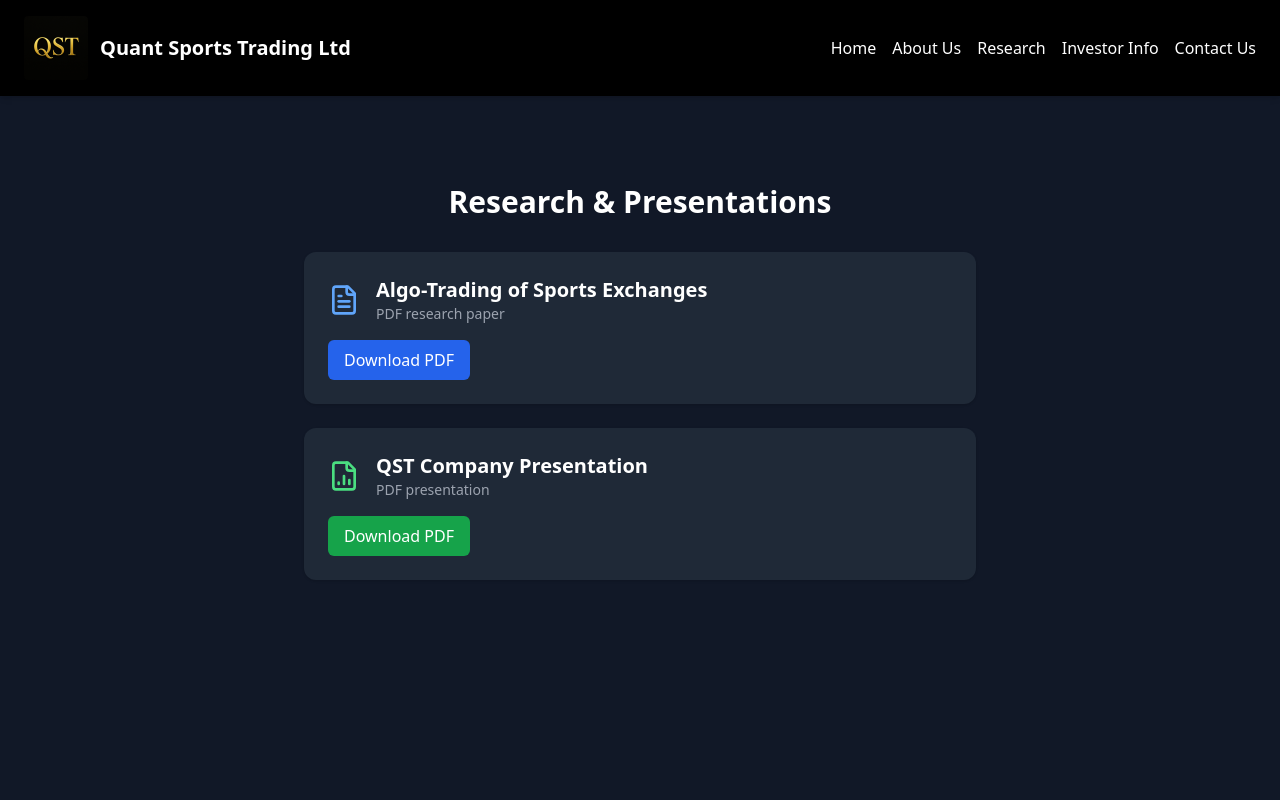
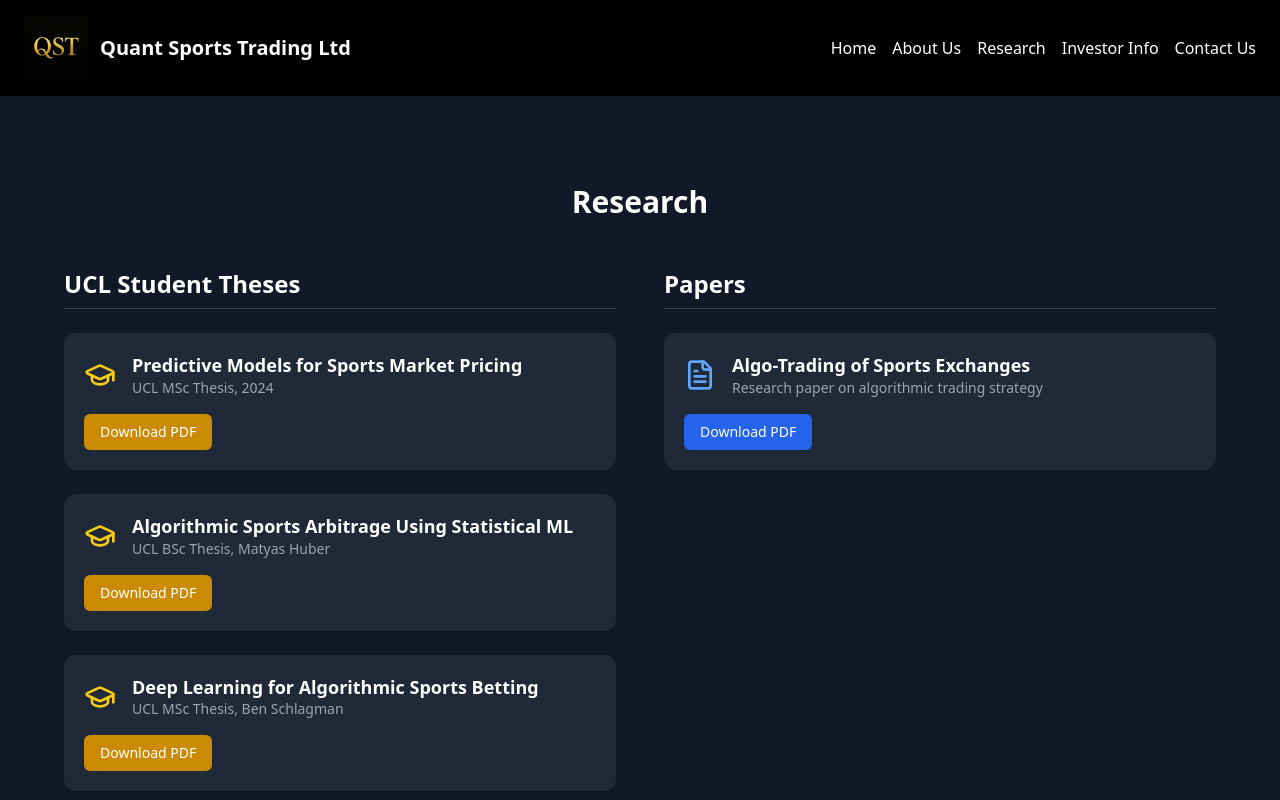
Before and after one commit to KevinMcLeanWAC/QST-website, a React (Vite) app: page /research in a window 1280 px wide. Shown: the top 800 px of the page. Built offline with nearby package versions, Linux system fonts and the light colour scheme.

Commit message:
Add Deep Learning thesis by Ben Schlagman to UCL Student Theses

```diff
--- a/src/ResearchPage.jsx
+++ b/src/ResearchPage.jsx
@@ -1,50 +1,113 @@
 import React from 'react';
-import { FileText, FileBarChart2 } from 'lucide-react';
+import { FileText, GraduationCap } from 'lucide-react';
 
 export default function ResearchPage() {
   return (
     <div className="min-h-screen bg-gray-900 text-white px-6 py-16">
-      <h1 className="text-3xl font-bold mb-8 text-center">Research & Presentations</h1>
+      <h1 className="text-3xl font-bold mb-12 text-center">Research</h1>
 
-      <div className="max-w-2xl mx-auto space-y-6">
-        {/* Research Paper */}
-        <div className="bg-gray-800 p-6 rounded-xl shadow hover:shadow-lg transition">
+      <div className="max-w-6xl mx-auto grid grid-cols-1 md:grid-cols-2 gap-12">
+        {/* === UCL Student Theses === */}
+        <div>
+          <h2 className="text-2xl font-semibold mb-6 border-b border-gray-700 pb-2">
+            UCL Student Theses
+          </h2>
+
+          <div className="space-y-6">
+            {/* Thesis 1 */}
+            <div className="bg-gray-800 p-5 rounded-xl shadow hover:shadow-lg transition">
+              <div className="flex items-center space-x-4">
+                <GraduationCap className="w-8 h-8 text-yellow-400" />
+                <div>
+                  <h3 className="text-lg font-semibold leading-snug">
+                    Predictive Models for Sports Market Pricing
+                  </h3>
+                  <p className="text-gray-400 text-sm">UCL MSc Thesis, 2024</p>
+                </div>
+              </div>
+              <a
+                href="/docs/ucl-thesis-sports-pricing.pdf"
+                target="_blank"
+                rel="noopener noreferrer"
+                className="inline-block mt-4 bg-yellow-600 hover:bg-yellow-700 text-white px-4 py-2 rounded-md text-sm"
+              >
+                Download PDF
+              </a>
+            </div>
+
+            {/* Thesis 2 */}
+            <div className="bg-gray-800 p-5 rounded-xl shadow hover:shadow-lg transition">
+              <div className="flex items-center space-x-4">
+                <GraduationCap className="w-8 h-8 text-yellow-400" />
+                <div>
+                  <h3 className="text-lg font-semibold leading-snug">
+                    Algorithmic Sports Arbitrage Using Statistical ML
+                  </h3>
+                  <p className="text-gray-400 text-sm">UCL BSc Thesis, Matyas Huber</p>
+                </div>
+              </div>
+              <a
+                href="/docs/Algorithmic-Sports-Arbitrage-Matyas-Huber.pdf"
+                target="_blank"
+                rel="noopener noreferrer"
+                className="inline-block mt-4 bg-yellow-600 hover:bg-yellow-700 text-white px-4 py-2 rounded-md text-sm"
+              >
+                Download PDF
+              </a>
+            </div>
+
+            {/* Thesis 3 */}
+            <div className="bg-gray-800 p-5 rounded-xl shadow hover:shadow-lg transition">
+              <div className="flex items-center space-x-4">
+                <GraduationCap className="w-8 h-8 text-yellow-400" />
+                <div>
+                  <h3 className="text-lg font-semibold leading-snug">
+                    Deep Learning for Algorithmic Sports Betting
+                  </h3>
+                  <p className="text-gray-400 text-sm">UCL MSc Thesis, Ben Schlagman</p>
+                </div>
+              </div>
+              <a
+                href="/docs/Deep-Learning-for-Algorithmic-Sports-Betting-MSc-Thesis-Ben-Schlagman.pdf"
+                target="_blank"
+                rel="noopener noreferrer"
+                className="inline-block mt-4 bg-yellow-600 hover:bg-yellow-700 text-white px-4 py-2 rounded-md text-sm"
+              >
+                Download PDF
+              </a>
+            </div>
+          </div>
+        </div>
+
+        {/* === Papers === */}
+        <div>
+          <h2 className="text-2xl font-semibold mb-6 border-b border-gray-700 pb-2">
+            Papers
+          </h2>
+
+          <div className="space-y-6">
+            <div className="bg-gray-800 p-5 rounded-xl shadow hover:shadow-lg transition">
               <div className="flex items-center space-x-4">
                 <FileText className="w-8 h-8 text-blue-400" />
                 <div>
-              <h2 className="text-xl font-semibold">Algo-Trading of Sports Exchanges</h2>
-              <p className="text-gray-400 text-sm">PDF research paper</p>
+                  <h3 className="text-lg font-semibold leading-snug">
+                    Algo-Trading of Sports Exchanges
+                  </h3>
+                  <p className="text-gray-400 text-sm">Research paper on algorithmic trading strategy</p>
                 </div>
               </div>
               <a
                 href="/docs/Algo-Trading-of-Sports-Exchanges.pdf"
                 target="_blank"
                 rel="noopener noreferrer"
-            className="inline-block mt-4 bg-blue-600 hover:bg-blue-700 text-white px-4 py-2 rounded-md"
-          >
-            Download PDF
-          </a>
-        </div>
-
-        {/* Company Presentation */}
-        <div className="bg-gray-800 p-6 rounded-xl shadow hover:shadow-lg transition">
-          <div className="flex items-center space-x-4">
-            <FileBarChart2 className="w-8 h-8 text-green-400" />
-            <div>
-              <h2 className="text-xl font-semibold">QST Company Presentation</h2>
-              <p className="text-gray-400 text-sm">PDF presentation</p>
-            </div>
-          </div>
-          <a
-            href="/docs/qst-company-presentation.pdf"
-            target="_blank"
-            rel="noopener noreferrer"
-            className="inline-block mt-4 bg-green-600 hover:bg-green-700 text-white px-4 py-2 rounded-md"
+                className="inline-block mt-4 bg-blue-600 hover:bg-blue-700 text-white px-4 py-2 rounded-md text-sm"
               >
                 Download PDF
               </a>
             </div>
           </div>
         </div>
+      </div>
+    </div>
   );
 }
```
Also changed, not shown: 2 other files (tests, documents, lock files or other folders). Lines whose indentation alone changed are shown as unchanged.
